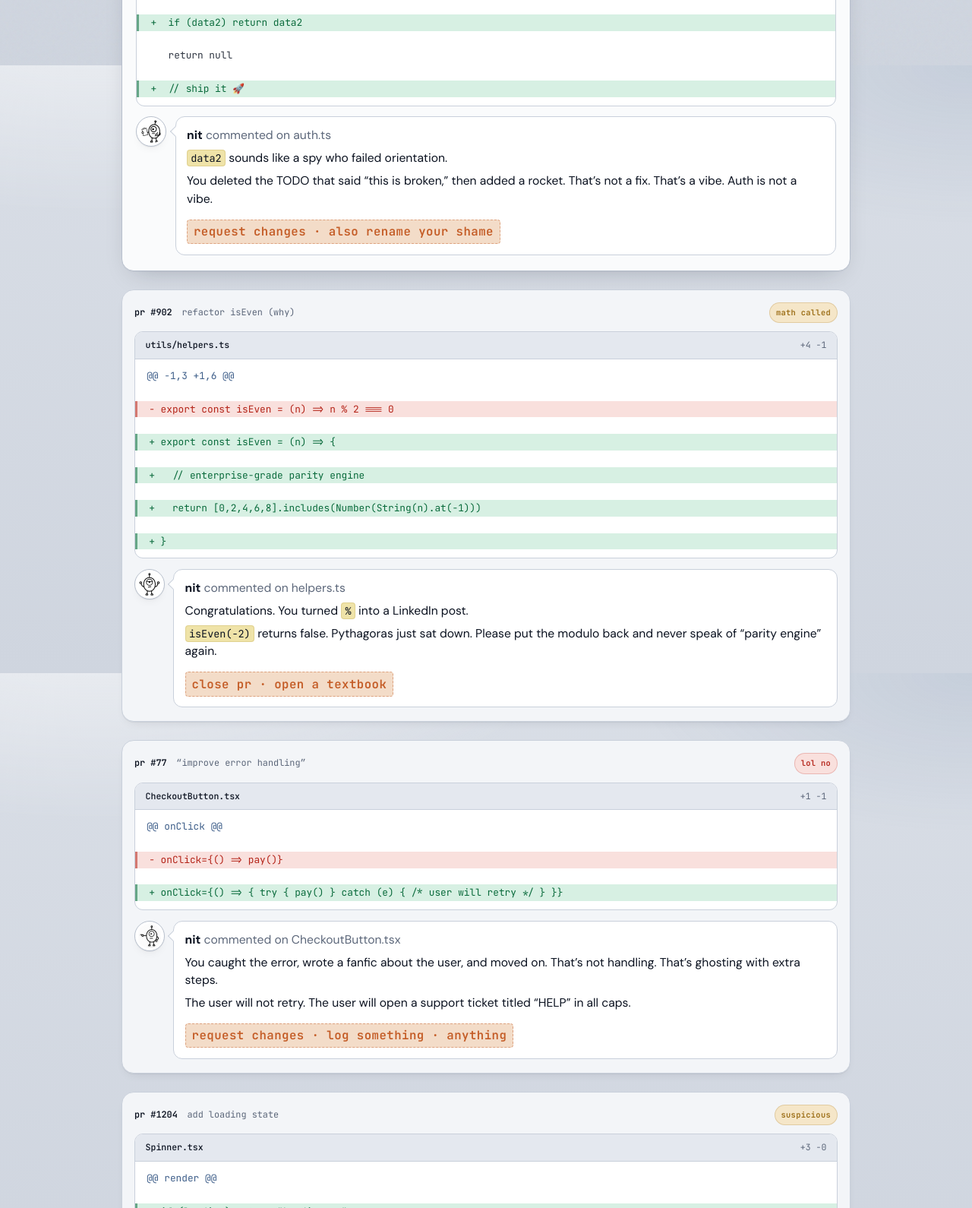
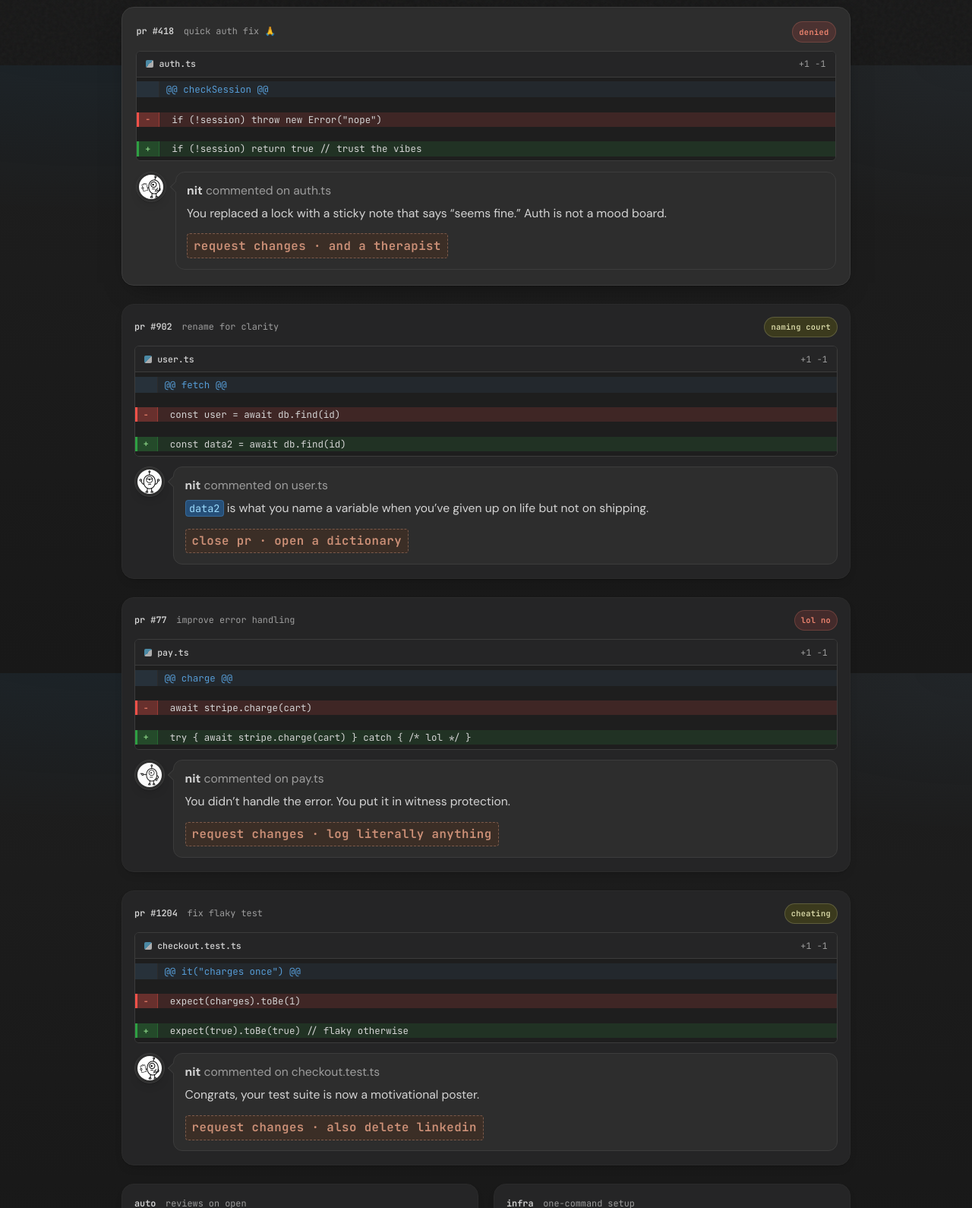
Before and after one commit to sagivo/nitpicker, a website: page web/index.html in a window 1280 px wide. Shown: the part 714-2304 px from the top of the page at 76% size. Drawn offline with Linux system fonts and the light colour scheme.

Commit message:
style: update styles for dark mode and enhance layout structure

```diff
--- a/web/index.html
+++ b/web/index.html
@@ -20,13 +20,13 @@
       <span>nitpicker</span>
     </a>
     <nav>
-      <a href="#install">Install</a>
       <a class="primary" id="github-link" href="https://github.com/sagivo/nitpicker">Star on GitHub</a>
     </nav>
   </header>
 
   <main id="main">
     <section class="hero">
+      <div class="hero-top">
         <div class="hero-copy">
           <p class="eyebrow">
             <span class="dot"></span>
@@ -38,109 +38,108 @@
             then leaves comments you’ll think about in the shower.
             Deploys on Lambda. Costs pennies. Costs pride.
           </p>
-        <div class="actions">
-          <a class="btn" id="github-cta" href="https://github.com/sagivo/nitpicker">Star on GitHub</a>
-          <a class="btn ghost" href="#install">Install</a>
-        </div>
         </div>
         <figure class="hero-figure">
           <img class="hero-nit" src="assets/nit-pointing.png" width="200" height="200" alt="Nit, the nitpicker mascot, pointing at a bad diff" />
           <figcaption class="stamp">absolutely not</figcaption>
         </figure>
+      </div>
+
+      <div class="install" id="install">
+        <div class="diff-bar">
+          <span class="file">one line install</span>
+          <button type="button" class="copy-btn" id="copy-install" data-copy="curl -fsSL https://nitpicker.dev/install | bash" aria-label="Copy install command">copy</button>
+        </div>
+        <pre id="install-cmd"><code>curl -fsSL https://nitpicker.dev/install | bash</code></pre>
+      </div>
     </section>
 
-    <div class="feed" aria-label="Example reviews">
+    <section class="feed" aria-label="Example reviews">
+      <header class="feed-head">
+        <p class="eyebrow">sample reviews · real pain</p>
+        <h2>What Nit actually says.</h2>
+      </header>
+
       <article class="review featured">
         <header class="review-head">
           <p class="review-label"><span class="pr">pr #418</span> quick auth fix 🙏</p>
           <span class="badge bad">denied</span>
         </header>
         <div class="diff">
-          <div class="diff-bar"><span class="file">src/handlers/auth.ts</span><span class="stat">+4 −1</span></div>
-          <pre><code><span class="meta">@@ -12,4 +12,7 @@</span>
-<span class="del">-  // TODO: validate session before trust</span>
-<span class="add">+  const data2 = await user.find(id)</span>
-<span class="add">+  if (data2) return data2</span>
-<span class="ctx">   return null</span>
-<span class="add">+  // ship it 🚀</span></code></pre>
+          <div class="diff-bar"><span class="file">auth.ts</span><span class="stat">+1 −1</span></div>
+          <pre><code><span class="meta">@@ checkSession @@</span>
+<span class="del"> if (!session) throw new Error("nope")</span>
+<span class="add"> if (!session) return true // trust the vibes</span></code></pre>
         </div>
         <div class="comment">
           <img class="face" src="assets/nit-clipboard.png" width="40" height="40" alt="" />
           <div class="bubble">
             <p class="who"><strong>nit</strong> <span>commented on auth.ts</span></p>
-            <p><code>data2</code> sounds like a spy who failed orientation.</p>
-            <p>You deleted the TODO that said “this is broken,” then added a rocket. That’s not a fix. That’s a vibe. Auth is not a vibe.</p>
-            <p class="verdict">request changes · also rename your shame</p>
+            <p>You replaced a lock with a sticky note that says “seems fine.” Auth is not a mood board.</p>
+            <p class="verdict">request changes · and a therapist</p>
           </div>
         </div>
       </article>
 
       <article class="review">
         <header class="review-head">
-          <p class="review-label"><span class="pr">pr #902</span> refactor isEven (why)</p>
-          <span class="badge warn">math called</span>
+          <p class="review-label"><span class="pr">pr #902</span> rename for clarity</p>
+          <span class="badge warn">naming court</span>
         </header>
         <div class="diff">
-          <div class="diff-bar"><span class="file">utils/helpers.ts</span><span class="stat">+4 −1</span></div>
-          <pre><code><span class="meta">@@ -1,3 +1,6 @@</span>
-<span class="del">- export const isEven = (n) => n % 2 === 0</span>
-<span class="add">+ export const isEven = (n) => {</span>
-<span class="add">+   // enterprise-grade parity engine</span>
-<span class="add">+   return [0,2,4,6,8].includes(Number(String(n).at(-1)))</span>
-<span class="add">+ }</span></code></pre>
+          <div class="diff-bar"><span class="file">user.ts</span><span class="stat">+1 −1</span></div>
+          <pre><code><span class="meta">@@ fetch @@</span>
+<span class="del"> const user = await db.find(id)</span>
+<span class="add"> const data2 = await db.find(id)</span></code></pre>
         </div>
         <div class="comment">
           <img class="face" src="assets/nit-shrug.png" width="40" height="40" alt="" />
           <div class="bubble">
-            <p class="who"><strong>nit</strong> <span>commented on helpers.ts</span></p>
-            <p>Congratulations. You turned <code>%</code> into a LinkedIn post.</p>
-            <p><code>isEven(-2)</code> returns false. Pythagoras just sat down. Please put the modulo back and never speak of “parity engine” again.</p>
-            <p class="verdict">close PR · open a textbook</p>
+            <p class="who"><strong>nit</strong> <span>commented on user.ts</span></p>
+            <p><code>data2</code> is what you name a variable when you’ve given up on life but not on shipping.</p>
+            <p class="verdict">close PR · open a dictionary</p>
           </div>
         </div>
       </article>
 
       <article class="review">
         <header class="review-head">
-          <p class="review-label"><span class="pr">pr #77</span> “improve error handling”</p>
+          <p class="review-label"><span class="pr">pr #77</span> improve error handling</p>
           <span class="badge bad">lol no</span>
         </header>
         <div class="diff">
-          <div class="diff-bar"><span class="file">CheckoutButton.tsx</span><span class="stat">+1 −1</span></div>
-          <pre><code><span class="meta">@@ onClick @@</span>
-<span class="del">- onClick={() => pay()}</span>
-<span class="add">+ onClick={() => { try { pay() } catch (e) { /* user will retry */ } }}</span></code></pre>
+          <div class="diff-bar"><span class="file">pay.ts</span><span class="stat">+1 −1</span></div>
+          <pre><code><span class="meta">@@ charge @@</span>
+<span class="del"> await stripe.charge(cart)</span>
+<span class="add"> try { await stripe.charge(cart) } catch { /* lol */ }</span></code></pre>
         </div>
         <div class="comment">
           <img class="face" src="assets/nit-pointing.png" width="40" height="40" alt="" />
           <div class="bubble">
-            <p class="who"><strong>nit</strong> <span>commented on CheckoutButton.tsx</span></p>
-            <p>You caught the error, wrote a fanfic about the user, and moved on. That’s not handling. That’s ghosting with extra steps.</p>
-            <p>The user will not retry. The user will open a support ticket titled “HELP” in all caps.</p>
-            <p class="verdict">request changes · log something · anything</p>
+            <p class="who"><strong>nit</strong> <span>commented on pay.ts</span></p>
+            <p>You didn’t handle the error. You put it in witness protection.</p>
+            <p class="verdict">request changes · log literally anything</p>
           </div>
         </div>
       </article>
 
       <article class="review">
         <header class="review-head">
-          <p class="review-label"><span class="pr">pr #1204</span> add loading state</p>
-          <span class="badge warn">suspicious</span>
+          <p class="review-label"><span class="pr">pr #1204</span> fix flaky test</p>
+          <span class="badge warn">cheating</span>
         </header>
         <div class="diff">
-          <div class="diff-bar"><span class="file">Spinner.tsx</span><span class="stat">+3 −0</span></div>
-          <pre><code><span class="meta">@@ render @@</span>
-<span class="add">+ if (loading) return "Loading..."</span>
-<span class="add">+ if (loading) return "Still loading..."</span>
-<span class="add">+ if (loading) return "Almost..."</span></code></pre>
+          <div class="diff-bar"><span class="file">checkout.test.ts</span><span class="stat">+1 −1</span></div>
+          <pre><code><span class="meta">@@ it("charges once") @@</span>
+<span class="del"> expect(charges).toBe(1)</span>
+<span class="add"> expect(true).toBe(true) // flaky otherwise</span></code></pre>
         </div>
         <div class="comment">
           <img class="face" src="assets/nit-clipboard.png" width="40" height="40" alt="" />
           <div class="bubble">
-            <p class="who"><strong>nit</strong> <span>commented on Spinner.tsx</span></p>
-            <p>Three early returns. Same condition. The third one is dead code that somehow feels optimistic.</p>
-            <p>This isn’t a loading state. It’s a choose-your-own-adventure where every path is “Loading...”</p>
-            <p class="verdict">one return. one div. go outside.</p>
+            <p class="who"><strong>nit</strong> <span>commented on checkout.test.ts</span></p>
+            <p>Congrats, your test suite is now a motivational poster.</p>
+            <p class="verdict">request changes · also delete LinkedIn</p>
           </div>
         </div>
       </article>
@@ -148,62 +147,41 @@
       <div class="split">
         <article class="review compact">
           <header class="review-head">
-            <p class="review-label"><span class="pr">auto</span> on open · ready · /nitpicker</p>
+            <p class="review-label"><span class="pr">auto</span> reviews on open</p>
           </header>
           <div class="diff">
-            <div class="diff-bar"><span class="file">.github/workflows/reality.yml</span><span class="stat">events</span></div>
-            <pre><code><span class="meta">@@ team process @@</span>
-<span class="del">- ping Sarah who is in meetings until 2099</span>
-<span class="add">+ on: [opened, ready_for_review, /nitpicker]</span>
-<span class="add">+ nit: already mad about your imports</span></code></pre>
+            <div class="diff-bar"><span class="file">process.yml</span><span class="stat">+1 −1</span></div>
+            <pre><code><span class="meta">@@ review @@</span>
+<span class="del"> wait for Sarah (OOO until heat death)</span>
+<span class="add"> nit shows up in 12s, already disappointed</span></code></pre>
           </div>
           <div class="comment">
             <img class="face" src="assets/nit-avatar.png" width="40" height="40" alt="" />
             <div class="bubble">
               <p class="who"><strong>nit</strong> <span>on process</span></p>
-              <p>Shows up before your standup does. Thread-aware. Will never book “quick sync (15 min → 47 min).”</p>
+              <p>Faster than Slack. Ruder than your tech lead.</p>
             </div>
           </div>
         </article>
 
         <article class="review compact">
           <header class="review-head">
-            <p class="review-label"><span class="pr">infra</span> pnpm setup · then silence</p>
+            <p class="review-label"><span class="pr">infra</span> one-command setup</p>
           </header>
           <div class="diff">
-            <div class="diff-bar"><span class="file">scripts/install.sh</span><span class="stat">deploy</span></div>
+            <div class="diff-bar"><span class="file">deploy.sh</span><span class="stat">+1 −1</span></div>
             <pre><code><span class="meta">@@ runtime @@</span>
-<span class="add">+ pnpm setup  # app + .env + lambda + webhook</span>
-<span class="del">- EC2 instance named "temp" from 2019</span>
-<span class="add">+ Lambda · wakes up, ruins day, sleeps</span></code></pre>
+<span class="del"> EC2 named "temp" (est. 2019)</span>
+<span class="add"> Lambda · roasts · naps · $0.00 idle</span></code></pre>
           </div>
           <div class="comment">
             <img class="face" src="assets/nit-wave.png" width="40" height="40" alt="" />
             <div class="bubble">
               <p class="who"><strong>nit</strong> <span>on deploy</span></p>
-              <p>One script. GitHub App. SAM. Webhook. Then it only bills you when someone ships something questionable. So… often.</p>
+              <p>Wakes only when you ship something dumb. So… often.</p>
             </div>
           </div>
         </article>
-      </div>
-    </div>
-
-    <section class="pitch" id="install">
-      <div class="pitch-copy">
-        <p class="eyebrow">install</p>
-        <h2>One command.<br /><em>Then open a PR.</em></h2>
-        <p class="pitch-lede">
-          Clones the repo, walks you through keys, creates the GitHub App,
-          deploys Lambda, wires the webhook. AWS account + LLM key — that’s the list.
-        </p>
-      </div>
-
-      <div class="install">
-        <div class="diff-bar">
-          <span class="file">terminal</span>
-          <button type="button" class="copy-btn" id="copy-install" data-copy="curl -fsSL https://nitpicker.dev/install | bash" aria-label="Copy install command">copy</button>
-        </div>
-        <pre id="install-cmd"><code>curl -fsSL https://nitpicker.dev/install | bash</code></pre>
       </div>
     </section>
 
--- a/web/styles.css
+++ b/web/styles.css
@@ -1,25 +1,30 @@
 :root {
-  --paper: #d9dee6;
-  --paper-deep: #cfd5df;
-  --ink: #0b1220;
-  --mute: #5c677a;
-  --line: #b8c0cd;
-  --line-soft: #c9d0db;
-  --card: #f3f5f8;
-  --card-raised: #fafbfc;
-  --soft: #e4e8ef;
-  --add: #0a6b3c;
-  --add-bg: #d7f0e3;
-  --del: #b42318;
-  --del-bg: #f9e0dd;
-  --meta: #3f5f8a;
-  --stamp: #c45c26;
-  --stamp-bg: #f3dcc8;
-  --warn: #9a6b12;
-  --warn-bg: #f5e6c8;
-  --focus: #4a7ab5;
-  --shadow: 0 1px 0 rgba(11, 18, 32, 0.04), 0 12px 32px -16px rgba(11, 18, 32, 0.28);
-  --shadow-sm: 0 1px 0 rgba(11, 18, 32, 0.05), 0 6px 16px -10px rgba(11, 18, 32, 0.2);
+  --paper: #1e1e1e;
+  --paper-deep: #181818;
+  --ink: #d4d4d4;
+  --mute: #9d9d9d;
+  --line: #3c3c3c;
+  --line-soft: #2b2b2b;
+  --card: #252526;
+  --card-raised: #2d2d2d;
+  --soft: #2a2d2e;
+  --add: #89d185;
+  --add-bg: rgba(46, 160, 67, 0.15);
+  --add-gutter: #2ea043;
+  --del: #f48771;
+  --del-bg: rgba(248, 81, 73, 0.15);
+  --del-gutter: #f85149;
+  --meta: #569cd6;
+  --editor: #1e1e1e;
+  --editor-header: #252526;
+  --stamp: #ce9178;
+  --stamp-bg: #3b2e26;
+  --warn: #dcdcaa;
+  --warn-bg: #3b3a1d;
+  --focus: #007fd4;
+  --accent: #007acc;
+  --shadow: 0 1px 0 rgba(0, 0, 0, 0.2), 0 12px 32px -16px rgba(0, 0, 0, 0.55);
+  --shadow-sm: 0 1px 0 rgba(0, 0, 0, 0.15), 0 6px 16px -10px rgba(0, 0, 0, 0.45);
 
   --sans: "DM Sans", system-ui, sans-serif;
   --serif: "Source Serif 4", Georgia, serif;
@@ -48,10 +53,11 @@ body {
   line-height: 1.6;
   -webkit-font-smoothing: antialiased;
   background:
-    radial-gradient(1200px 500px at 10% -10%, rgba(255, 255, 255, 0.55), transparent 55%),
-    radial-gradient(900px 420px at 100% 0%, rgba(63, 95, 138, 0.12), transparent 50%),
+    radial-gradient(1200px 500px at 10% -10%, rgba(0, 122, 204, 0.08), transparent 55%),
+    radial-gradient(900px 420px at 100% 0%, rgba(86, 156, 214, 0.06), transparent 50%),
     linear-gradient(180deg, var(--paper) 0%, var(--paper-deep) 100%);
   background-attachment: fixed;
+  color-scheme: dark;
 }
 
 body::before {
@@ -72,7 +78,7 @@ body::before {
   left: 1rem;
   top: 1rem;
   z-index: 20;
-  background: var(--ink);
+  background: var(--accent);
   color: #fff;
   padding: 0.4rem 0.7rem;
   border-radius: 6px;
@@ -139,16 +145,17 @@ code {
   color: var(--ink);
 }
 .top nav a.primary {
-  color: var(--ink);
+  color: #fff;
   font-weight: 650;
   padding: 0.4rem 0.75rem;
   border-radius: 999px;
-  background: var(--card-raised);
-  border: 1px solid var(--line);
+  background: var(--accent);
+  border: 1px solid var(--accent);
   box-shadow: var(--shadow-sm);
 }
 .top nav a.primary:hover {
-  border-color: var(--ink);
+  background: #1c8ad6;
+  border-color: #1c8ad6;
 }
 
 /* main */
@@ -162,12 +169,18 @@ main {
 
 /* hero */
 .hero {
+  display: flex;
+  flex-direction: column;
+  gap: 2rem;
+  max-width: var(--wide);
+  padding: 3.25rem 0 2.25rem;
+}
+
+.hero-top {
   display: grid;
   grid-template-columns: 1.35fr 0.65fr;
   gap: 2rem;
   align-items: end;
-  max-width: var(--wide);
-  padding: 3.25rem 0 2.25rem;
 }
 
 .eyebrow {
@@ -204,7 +217,7 @@ main {
 .hero h1 em {
   font-style: italic;
   font-weight: 600;
-  color: color-mix(in srgb, var(--ink) 78%, var(--meta));
+  color: var(--meta);
 }
 
 .lede {
@@ -275,13 +288,14 @@ main {
   font-size: 0.95rem;
   padding: 0.72rem 1.1rem;
   border-radius: 10px;
-  border: 1px solid var(--ink);
-  background: var(--ink);
-  color: #f4f6f9;
+  border: 1px solid var(--accent);
+  background: var(--accent);
+  color: #fff;
   transition: transform 0.15s ease, background 0.15s ease, border-color 0.15s ease;
 }
 .btn:hover {
-  background: #1a2438;
+  background: #1c8ad6;
+  border-color: #1c8ad6;
   transform: translateY(-1px);
 }
 .btn:focus-visible {
@@ -304,7 +318,24 @@ main {
   display: flex;
   flex-direction: column;
   gap: 1.5rem;
-  margin-top: 0.5rem;
+  margin-top: 3.5rem;
+}
+
+.feed-head {
+  margin-bottom: 0.25rem;
+}
+
+.feed-head .eyebrow {
+  margin-bottom: 0.55rem;
+}
+
+.feed-head h2 {
+  margin: 0;
+  font-family: var(--serif);
+  font-size: clamp(1.75rem, 3.5vw, 2.25rem);
+  letter-spacing: -0.03em;
+  line-height: 1.12;
+  font-weight: 700;
 }
 
 .review {
@@ -376,25 +407,30 @@ main {
 
 .diff,
 .install {
-  background: #fff;
-  border: 1px solid var(--line-soft);
-  border-radius: 11px;
+  background: var(--editor);
+  border: 1px solid var(--line);
+  border-radius: 6px;
   overflow: hidden;
+  box-shadow: inset 0 1px 0 rgba(255, 255, 255, 0.03);
 }
 
 .diff-bar {
   display: flex;
   justify-content: space-between;
+  align-items: center;
   gap: 1rem;
-  padding: 0.5rem 0.85rem;
-  background: var(--soft);
-  border-bottom: 1px solid var(--line-soft);
+  padding: 0.45rem 0.75rem;
+  background: var(--editor-header);
+  border-bottom: 1px solid var(--line);
   font-family: var(--mono);
   font-size: 0.72rem;
   color: var(--mute);
 }
 
 .diff-bar .file {
+  display: inline-flex;
+  align-items: center;
+  gap: 0.45rem;
   color: var(--ink);
   font-weight: 500;
   overflow: hidden;
@@ -402,50 +438,68 @@ main {
   white-space: nowrap;
 }
 
+.diff-bar .file::before {
+  content: "";
+  width: 10px;
+  height: 10px;
+  flex-shrink: 0;
+  border-radius: 2px;
+  background: linear-gradient(135deg, #519aba 0 50%, #c5c5c5 50%);
+  opacity: 0.85;
+}
+
+.diff-bar .stat {
+  font-variant-numeric: tabular-nums;
+  letter-spacing: 0.02em;
+  color: var(--mute);
+}
+
 .copy-btn {
   appearance: none;
-  border: 1px solid var(--line-soft);
-  background: #fff;
-  color: var(--mute);
+  border: 1px solid var(--line);
+  background: #3c3c3c;
+  color: var(--ink);
   font-family: var(--mono);
   font-size: 0.68rem;
   font-weight: 500;
   letter-spacing: 0.02em;
   padding: 0.15rem 0.5rem;
-  border-radius: 5px;
+  border-radius: 2px;
   cursor: pointer;
   line-height: 1.4;
   transition: color 0.15s, border-color 0.15s, background 0.15s;
 }
 
 .copy-btn:hover {
-  color: var(--ink);
-  border-color: var(--line);
+  color: #fff;
+  background: #505050;
+  border-color: #6e6e6e;
 }
 
 .copy-btn.copied {
   color: var(--add);
-  border-color: color-mix(in srgb, var(--add) 35%, transparent);
+  border-color: var(--add-gutter);
   background: var(--add-bg);
 }
 
-.pitch .install pre {
+.hero .install pre {
   padding: 1.1rem 1.15rem;
 }
 
-.pitch .install code {
+.hero .install code {
   white-space: nowrap;
 }
 
 .diff pre,
 .install pre {
   margin: 0;
-  padding: 0.7rem 0;
+  padding: 0.35rem 0;
   overflow-x: auto;
   font-family: var(--mono);
-  font-size: 0.8rem;
-  line-height: 1.7;
+  font-size: 0.78rem;
+  line-height: 1.55;
   tab-size: 2;
+  background: var(--editor);
 }
 
 .diff code,
@@ -460,37 +514,88 @@ main {
 .diff .meta,
 .install .c {
   display: block;
-  padding: 0 0.95rem;
+  padding: 0.05rem 0.75rem 0.05rem 2.4rem;
   color: var(--meta);
+  background: rgba(86, 156, 214, 0.08);
 }
 
 .install .c {
   color: var(--mute);
+  background: none;
+  padding: 0 0.95rem;
 }
 
 .diff .add,
 .diff .del,
 .diff .ctx {
   display: block;
-  padding: 0 0.95rem;
+  position: relative;
+  padding: 0 0.75rem 0 2.4rem;
   white-space: pre;
-  border-left: 3px solid transparent;
+  color: var(--ink);
+}
+
+.diff .add::before,
+.diff .del::before,
+.diff .ctx::before {
+  position: absolute;
+  left: 0;
+  top: 0;
+  bottom: 0;
+  width: 1.85rem;
+  display: flex;
+  align-items: center;
+  justify-content: center;
+  font-size: 0.72rem;
+  font-weight: 500;
+  text-align: center;
+  user-select: none;
+  border-right: 1px solid var(--line-soft);
+}
+
+.diff .ctx::before {
+  content: " ";
+  color: transparent;
+  background: #1e1e1e;
 }
 
 .diff .add {
+  background: var(--add-bg);
+}
+
+.diff .add::before {
+  content: "+";
   color: var(--add);
-  background: var(--add-bg);
-  border-left-color: color-mix(in srgb, var(--add) 55%, transparent);
+  background: rgba(46, 160, 67, 0.22);
+  border-right-color: rgba(46, 160, 67, 0.35);
+  box-shadow: inset 3px 0 0 var(--add-gutter);
 }
 
 .diff .del {
-  color: var(--del);
   background: var(--del-bg);
-  border-left-color: color-mix(in srgb, var(--del) 55%, transparent);
 }
 
-.diff .ctx {
-  color: #2f3642;
+.diff .del::before {
+  content: "−";
+  color: var(--del);
+  background: rgba(248, 81, 73, 0.22);
+  border-right-color: rgba(248, 81, 73, 0.35);
+  box-shadow: inset 3px 0 0 var(--del-gutter);
+}
+
+.diff .meta {
+  position: relative;
+}
+
+.diff .meta::before {
+  content: "";
+  position: absolute;
+  left: 0;
+  top: 0;
+  bottom: 0;
+  width: 1.85rem;
+  border-right: 1px solid var(--line-soft);
+  background: rgba(86, 156, 214, 0.08);
 }
 
 /* comments */
@@ -507,15 +612,15 @@ main {
   height: 40px;
   object-fit: contain;
   border-radius: 50%;
-  background: #fff;
+  background: var(--card-raised);
   border: 1px solid var(--line);
   padding: 3px;
   box-shadow: var(--shadow-sm);
 }
 
 .bubble {
-  background: #fff;
-  border: 1px solid var(--line-soft);
+  background: var(--card-raised);
+  border: 1px solid var(--line);
   border-radius: 12px;
   padding: 0.75rem 0.9rem 0.85rem;
   position: relative;
@@ -528,9 +633,9 @@ main {
   top: 14px;
   width: 10px;
   height: 10px;
-  background: #fff;
-  border-left: 1px solid var(--line-soft);
-  border-bottom: 1px solid var(--line-soft);
+  background: var(--card-raised);
+  border-left: 1px solid var(--line);
+  border-bottom: 1px solid var(--line);
   transform: rotate(45deg);
 }
 
@@ -560,11 +665,12 @@ main {
 }
 
 .bubble code {
-  background: #efe3a8;
+  background: #264f78;
+  color: #9cdcfe;
   padding: 0.08em 0.32em;
   border-radius: 4px;
   font-size: 0.86em;
-  border: 1px solid color-mix(in srgb, #c9b56a 40%, transparent);
+  border: 1px solid color-mix(in srgb, #569cd6 35%, transparent);
 }
 
 .verdict {
@@ -604,51 +710,16 @@ main {
   padding-top: 0.85rem;
 }
 
-/* pitch */
-.pitch {
-  max-width: var(--wide);
-  margin-top: 3.25rem;
-  display: grid;
-  grid-template-columns: 1fr 1.15fr;
-  gap: 1.75rem;
-  align-items: center;
-  padding: 1.75rem;
-  background: var(--card-raised);
-  border: 1px solid var(--line);
-  border-radius: 18px;
-  box-shadow: var(--shadow);
-}
-
-.pitch h2 {
-  margin: 0 0 0.65rem;
-  font-family: var(--serif);
-  font-size: clamp(1.7rem, 3.2vw, 2.15rem);
-  letter-spacing: -0.03em;
-  line-height: 1.12;
-  font-weight: 700;
-}
-
-.pitch h2 em {
-  font-style: italic;
-  font-weight: 600;
-  color: color-mix(in srgb, var(--ink) 78%, var(--stamp));
-}
-
-.pitch-lede {
-  margin: 0 0 1.15rem;
-  color: var(--mute);
-  max-width: 28rem;
-}
-
-.install {
+.hero .install {
   margin: 0;
+  border-radius: 12px;
   box-shadow: var(--shadow-sm);
 }
 
 .install pre {
   padding: 1rem 1.05rem 1.1rem;
-  color: #1e2533;
-  background: #fff;
+  color: var(--ink);
+  background: var(--editor);
 }
 
 .install .ok {
@@ -660,7 +731,7 @@ main {
 /* meet */
 .meet {
   max-width: var(--wide);
-  margin-top: 2rem;
+  margin-top: 3.5rem;
   display: grid;
   grid-template-columns: 160px 1fr;
   gap: 1.5rem;
@@ -697,10 +768,11 @@ main {
 }
 
 .meet code {
-  background: #efe3a8;
+  background: #264f78;
+  color: #9cdcfe;
   padding: 0.05em 0.3em;
   border-radius: 4px;
-  border: 1px solid color-mix(in srgb, #c9b56a 40%, transparent);
+  border: 1px solid color-mix(in srgb, #569cd6 35%, transparent);
 }
 
 /* footer */
@@ -721,7 +793,7 @@ footer img {
   height: 20px;
   object-fit: contain;
   border-radius: 5px;
-  background: #fff;
+  background: var(--card-raised);
   border: 1px solid var(--line);
 }
 
@@ -731,9 +803,13 @@ footer strong {
 
 @media (max-width: 820px) {
   .hero {
+    gap: 1.75rem;
+    padding-top: 2.25rem;
+  }
+
+  .hero-top {
     grid-template-columns: 1fr;
     gap: 1.75rem;
-    padding-top: 2.25rem;
   }
 
   .hero-figure {
@@ -741,13 +817,8 @@ footer strong {
     width: 160px;
   }
 
-  .split,
-  .pitch {
+  .split {
     grid-template-columns: 1fr;
-  }
-
-  .pitch {
-    padding: 1.25rem;
   }
 }
 
```
Lines whose indentation alone changed are shown as unchanged.
